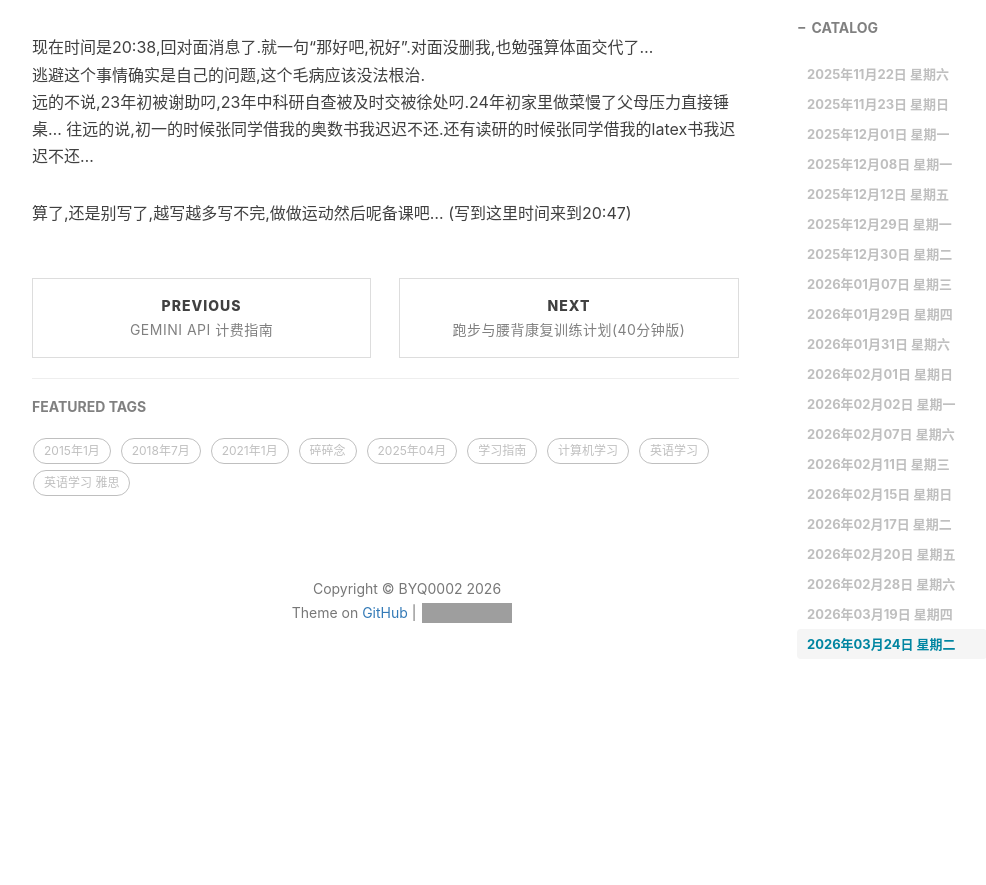
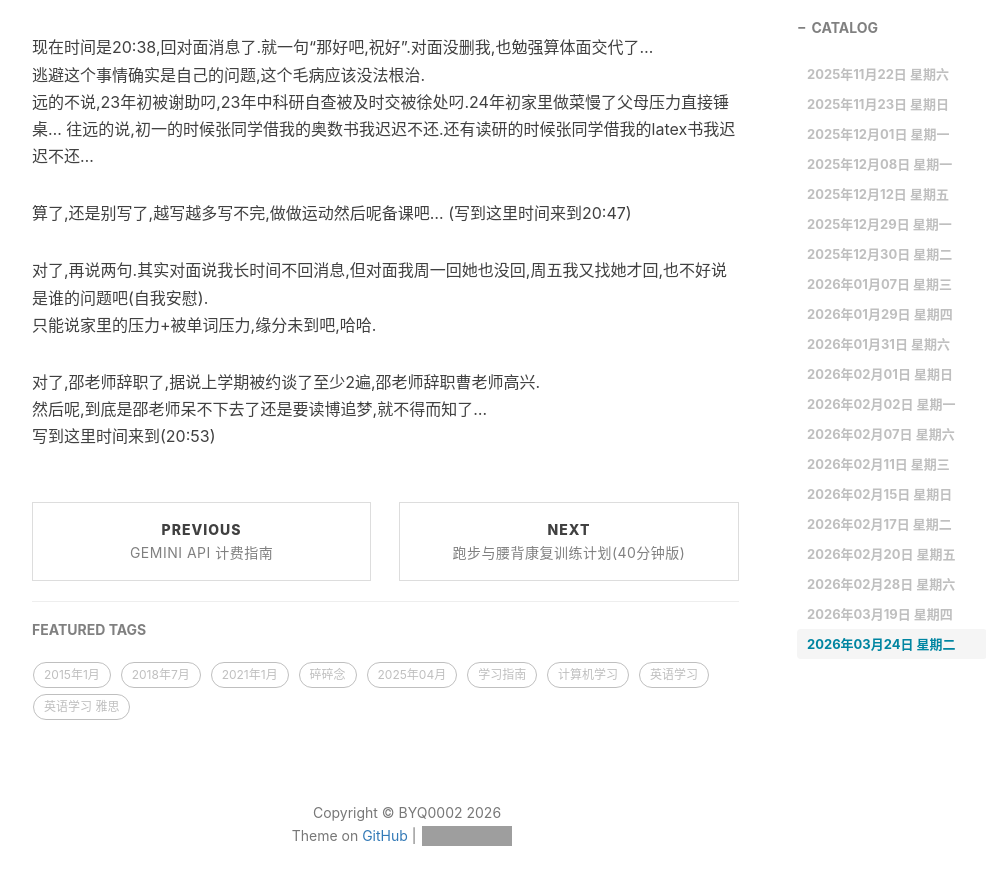
Before and after one commit to Shiina25qpwe/Shiina25qpwe.github.io, a Jekyll site: the page built from _posts/2025-11-08-一点近况v25.md, in a window 1280 px wide and 900 px high, scrolled down 22680 px. Shown: the top 885 px of the window, without its empty margins (233-1219 px from the left). Built offline with Jekyll 4.4.1, drawn with Linux system fonts in a browser that asks for light colours; nearby versions of some CDN libraries; comment, search, counter and statistics services are not loaded; before the commit the page ends 23397 px from its top, so only the background shows below that; grey boxes are pictures that could not be loaded.

Commit message:
更新日记(24日第2次)

```diff
--- a/_posts/2025-11-08-一点近况v25.md
+++ b/_posts/2025-11-08-一点近况v25.md
@@ -649,3 +649,10 @@ https://www.zhihu.com/question/1985686511627306600/answer/1991505529701421659
 
 算了,还是别写了,越写越多写不完,做做运动然后呢备课吧...
 (写到这里时间来到20:47)
+
+对了,再说两句.其实对面说我长时间不回消息,但对面我周一回她也没回,周五我又找她才回,也不好说是谁的问题吧(自我安慰).
+只能说家里的压力+被单词压力,缘分未到吧,哈哈.
+
+对了,邵老师辞职了,据说上学期被约谈了至少2遍,邵老师辞职曹老师高兴.
+然后呢,到底是邵老师呆不下去了还是要读博追梦,就不得而知了...
+写到这里时间来到(20:53)
```
